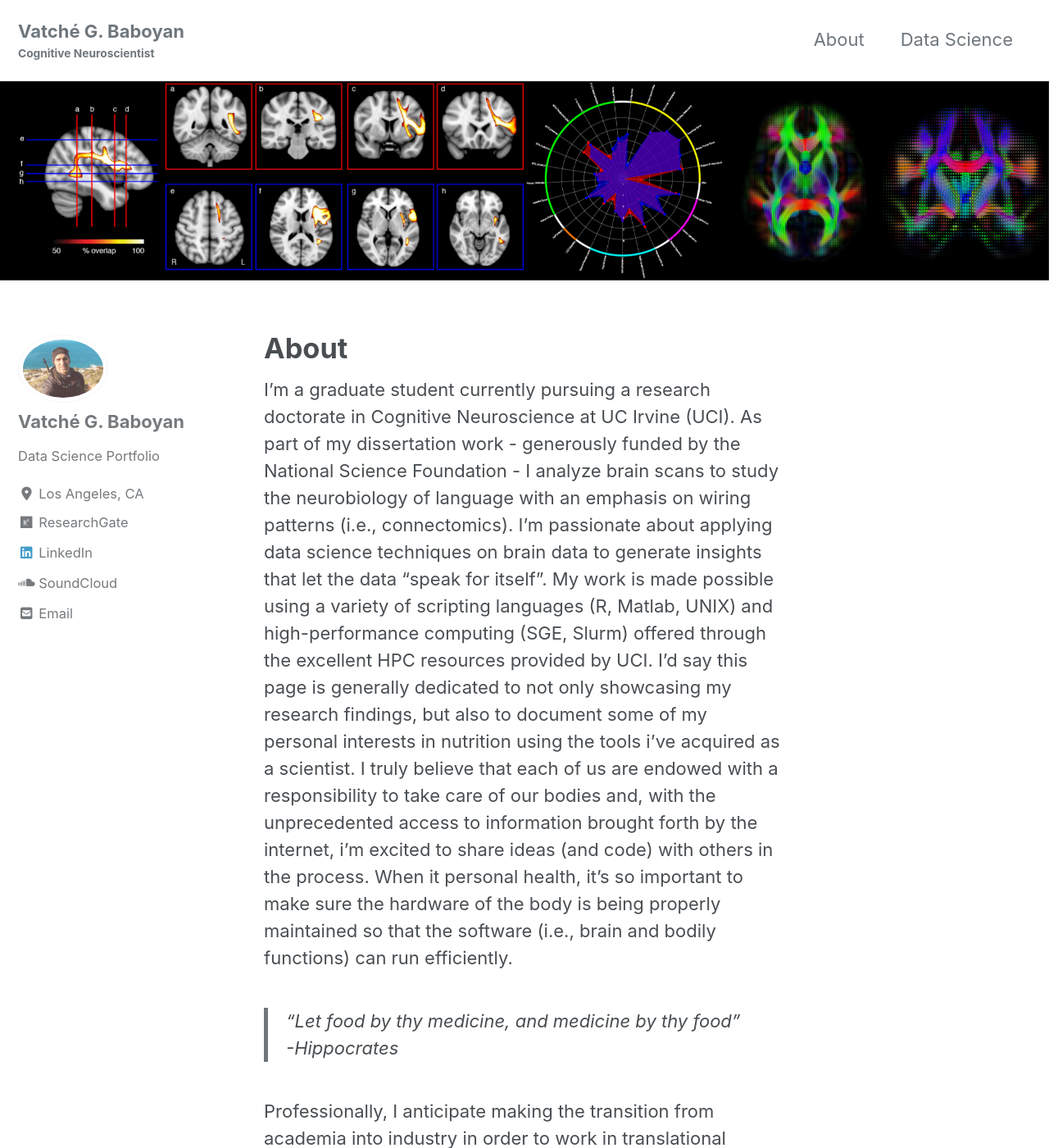
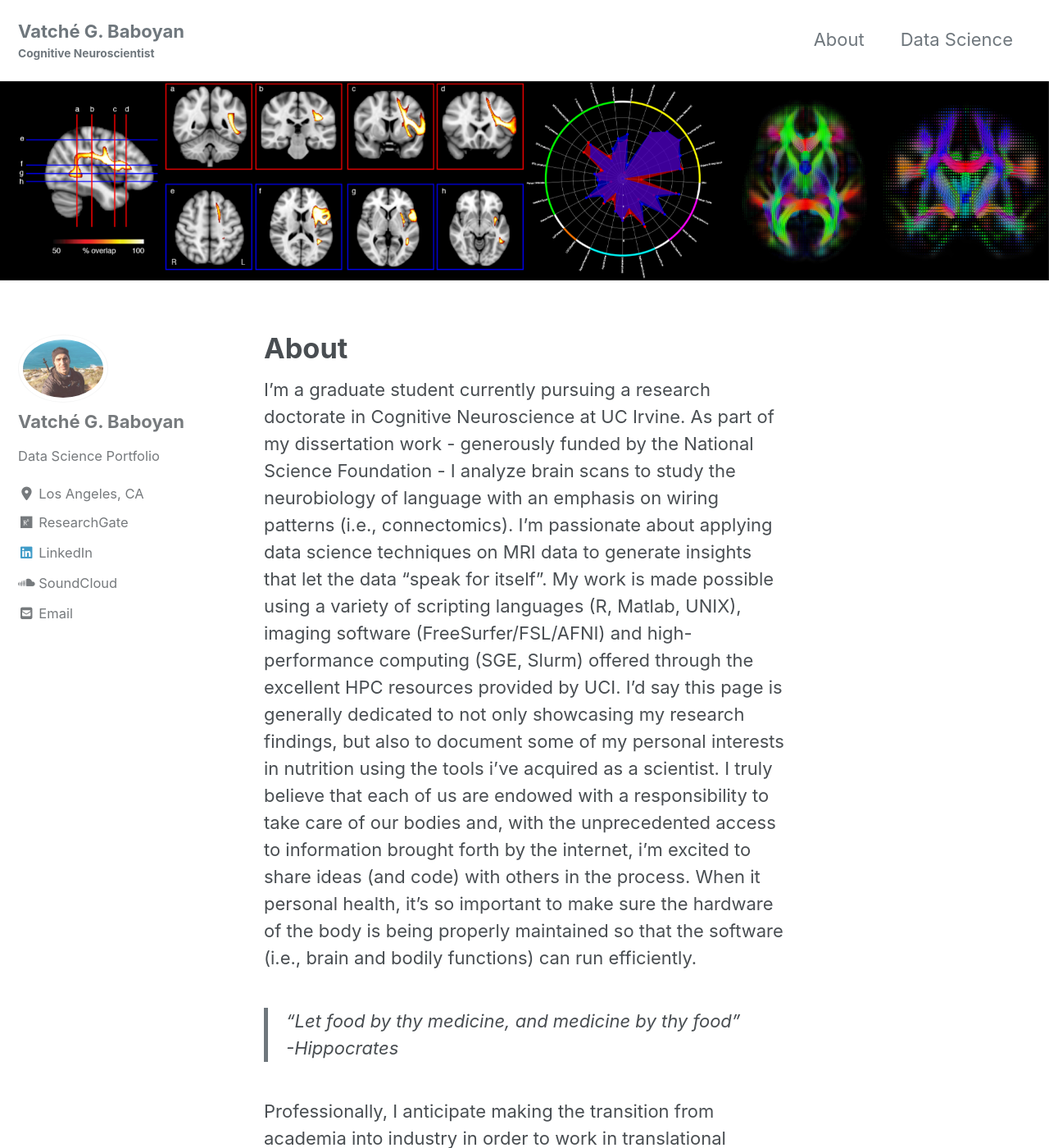
Before and after one commit to vbaboyan/vbaboyan.github.io, a Jekyll site: the page built from _pages/about.md, in a window 1280 px wide and 1400 px high. Shown: the whole window at 82% size. Built offline with Jekyll 4.4.1, drawn with Linux system fonts in a browser that asks for light colours; cached includes are drawn as plain includes; nearby versions of some CDN libraries.

Commit message:
website edits

```diff
--- a/_pages/about.md
+++ b/_pages/about.md
@@ -3,7 +3,7 @@
 permalink: /about/
 ---
 
-I'm a graduate student currently pursuing a research doctorate in Cognitive Neuroscience at UC Irvine (UCI). As part of my dissertation work - generously funded by the National Science Foundation - I analyze brain scans to study the neurobiology of language with an emphasis on wiring patterns (i.e., connectomics). I'm passionate about applying data science techniques on brain data to generate insights that let the data "speak for itself". My work is made possible using a variety of scripting languages (R, Matlab, UNIX) and high-performance computing (SGE, Slurm) offered through the excellent HPC resources provided by UCI. I'd say this page is generally dedicated to not only showcasing my research findings, but also to document some of my personal interests in nutrition using the tools i've acquired as a scientist. I truly believe that each of us are endowed with a responsibility to take care of our bodies and, with the unprecedented access to information brought forth by the internet, i'm excited to share ideas (and code) with others in the process. When it personal health, it's so important to make sure the hardware of the body is being properly maintained so that the software (i.e., brain and bodily functions) can run efficiently.
+I'm a graduate student currently pursuing a research doctorate in Cognitive Neuroscience at UC Irvine. As part of my dissertation work - generously funded by the National Science Foundation - I analyze brain scans to study the neurobiology of language with an emphasis on wiring patterns (i.e., connectomics). I'm passionate about applying data science techniques on MRI data to generate insights that let the data "speak for itself". My work is made possible using a variety of scripting languages (R, Matlab, UNIX), imaging software (FreeSurfer/FSL/AFNI) and high-performance computing (SGE, Slurm) offered through the excellent HPC resources provided by UCI. I'd say this page is generally dedicated to not only showcasing my research findings, but also to document some of my personal interests in nutrition using the tools i've acquired as a scientist. I truly believe that each of us are endowed with a responsibility to take care of our bodies and, with the unprecedented access to information brought forth by the internet, i'm excited to share ideas (and code) with others in the process. When it personal health, it's so important to make sure the hardware of the body is being properly maintained so that the software (i.e., brain and bodily functions) can run efficiently.
 
 >"Let food by thy medicine, and medicine by thy food" -Hippocrates
 
```
